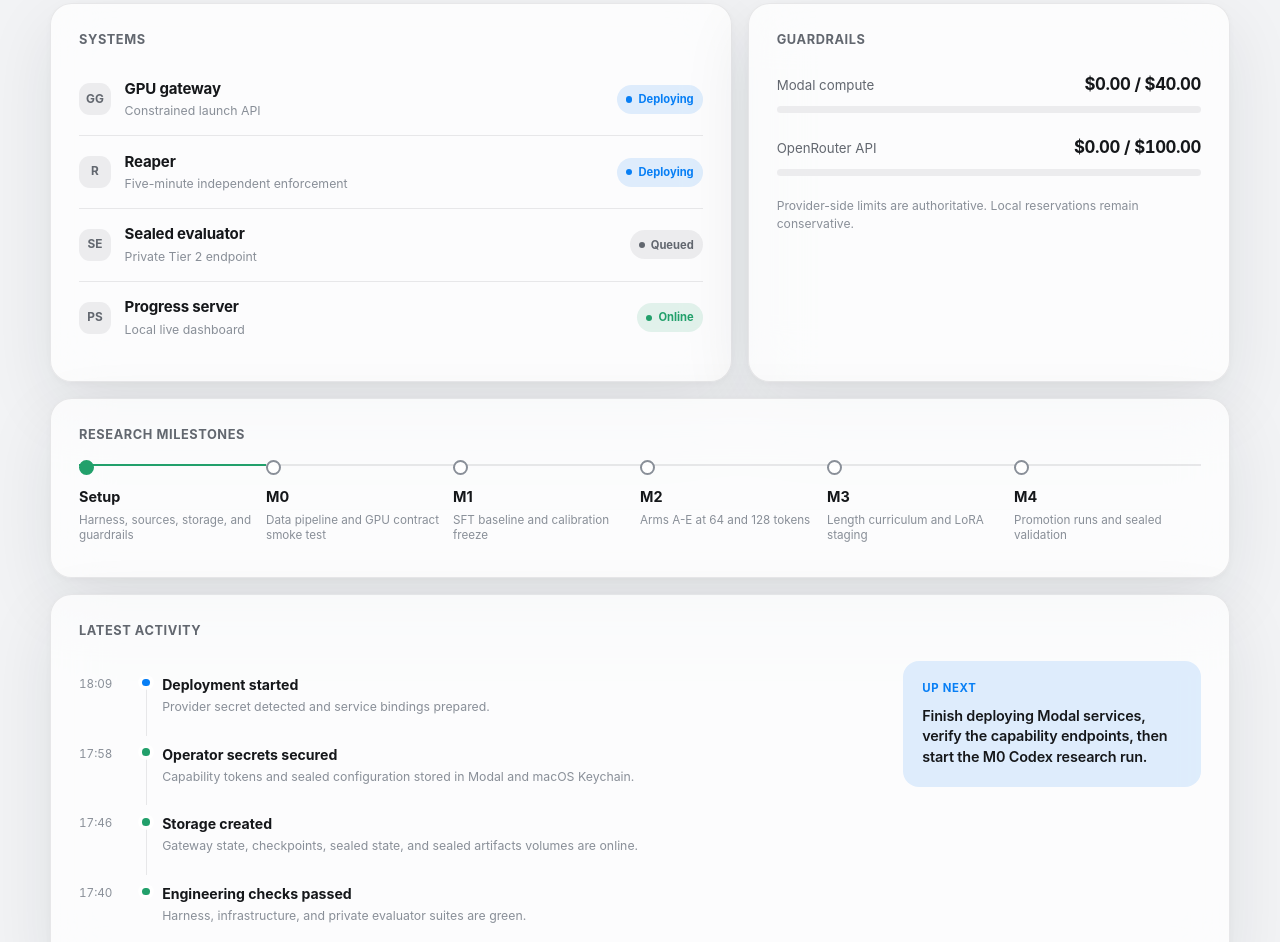
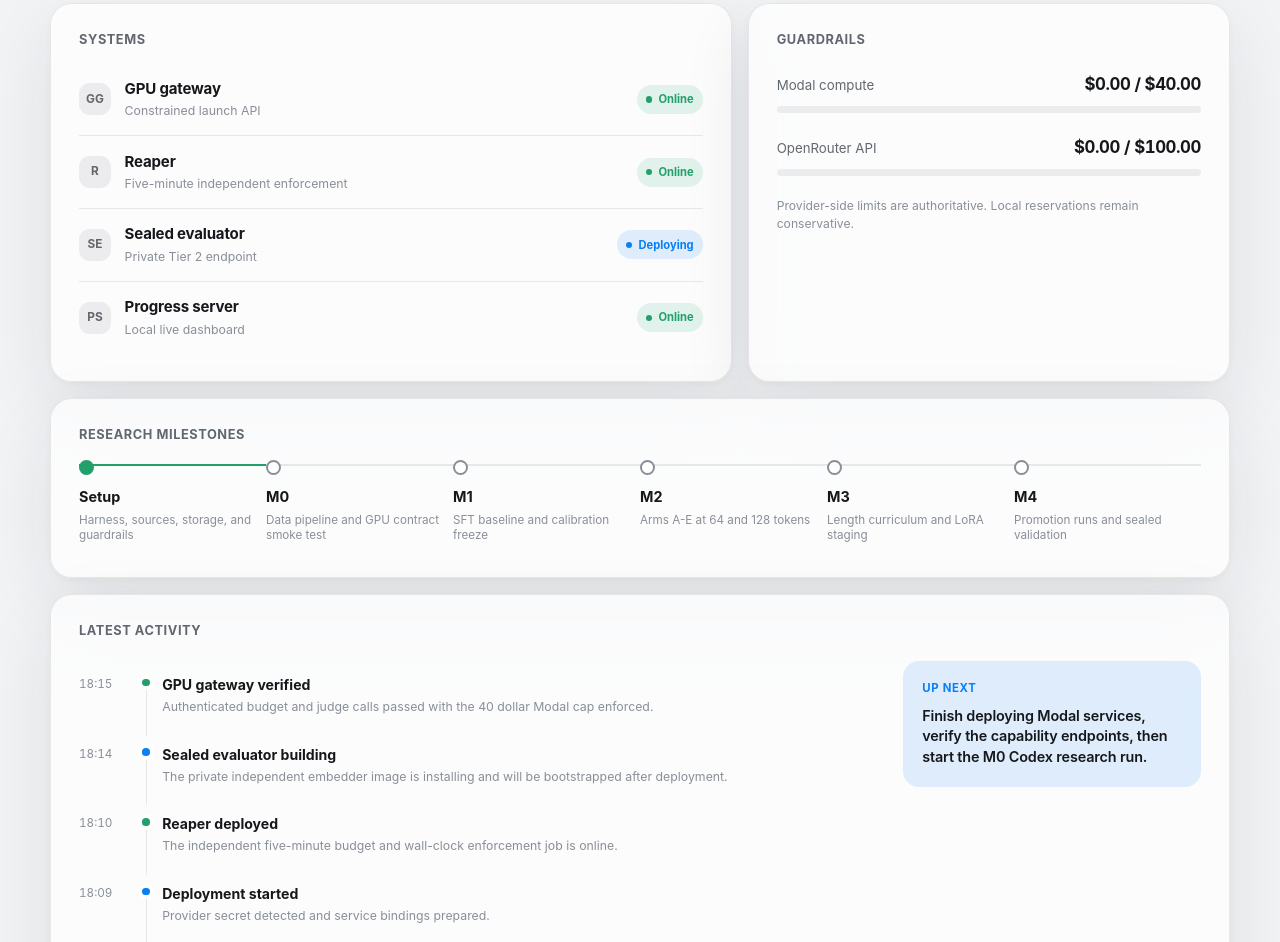
Before and after one commit to bassimeledath/humanwrite, a plain HTML site: page progress/index.html in a window 1280 px wide. Shown: the part 622-1564 px from the top of the page. Drawn offline with Linux system fonts and the light colour scheme.

Commit message:
chore: refresh live deployment status

```diff
--- a/progress/status.json
+++ b/progress/status.json
@@ -1,5 +1,5 @@
 {
-  "updated_at": "2026-07-16T01:09:00Z",
+  "updated_at": "2026-07-16T01:15:06Z",
   "phase": "Infrastructure deployment",
   "headline": "Deploying the research environment",
   "summary": "The research scaffold, independent evaluators, storage, and provider boundaries are ready. Modal services are being deployed before M0 begins.",
@@ -11,9 +11,9 @@
     "openrouter_spend_usd": 0
   },
   "services": [
-    {"name": "GPU gateway", "detail": "Constrained launch API", "status": "deploying"},
-    {"name": "Reaper", "detail": "Five-minute independent enforcement", "status": "deploying"},
-    {"name": "Sealed evaluator", "detail": "Private Tier 2 endpoint", "status": "queued"},
+    {"name": "GPU gateway", "detail": "Constrained launch API", "status": "online"},
+    {"name": "Reaper", "detail": "Five-minute independent enforcement", "status": "online"},
+    {"name": "Sealed evaluator", "detail": "Private Tier 2 endpoint", "status": "deploying"},
     {"name": "Progress server", "detail": "Local live dashboard", "status": "online"}
   ],
   "milestones": [
@@ -25,6 +25,9 @@
     {"id": "M4", "label": "M4", "detail": "Promotion runs and sealed validation", "status": "queued"}
   ],
   "events": [
+    {"at": "18:15", "title": "GPU gateway verified", "detail": "Authenticated budget and judge calls passed with the 40 dollar Modal cap enforced.", "tone": "complete"},
+    {"at": "18:14", "title": "Sealed evaluator building", "detail": "The private independent embedder image is installing and will be bootstrapped after deployment.", "tone": "active"},
+    {"at": "18:10", "title": "Reaper deployed", "detail": "The independent five-minute budget and wall-clock enforcement job is online.", "tone": "complete"},
     {"at": "18:09", "title": "Deployment started", "detail": "Provider secret detected and service bindings prepared.", "tone": "active"},
     {"at": "17:58", "title": "Operator secrets secured", "detail": "Capability tokens and sealed configuration stored in Modal and macOS Keychain.", "tone": "complete"},
     {"at": "17:46", "title": "Storage created", "detail": "Gateway state, checkpoints, sealed state, and sealed artifacts volumes are online.", "tone": "complete"},
```
Also changed, not shown: progress/index.html (+1 -0 lines).
